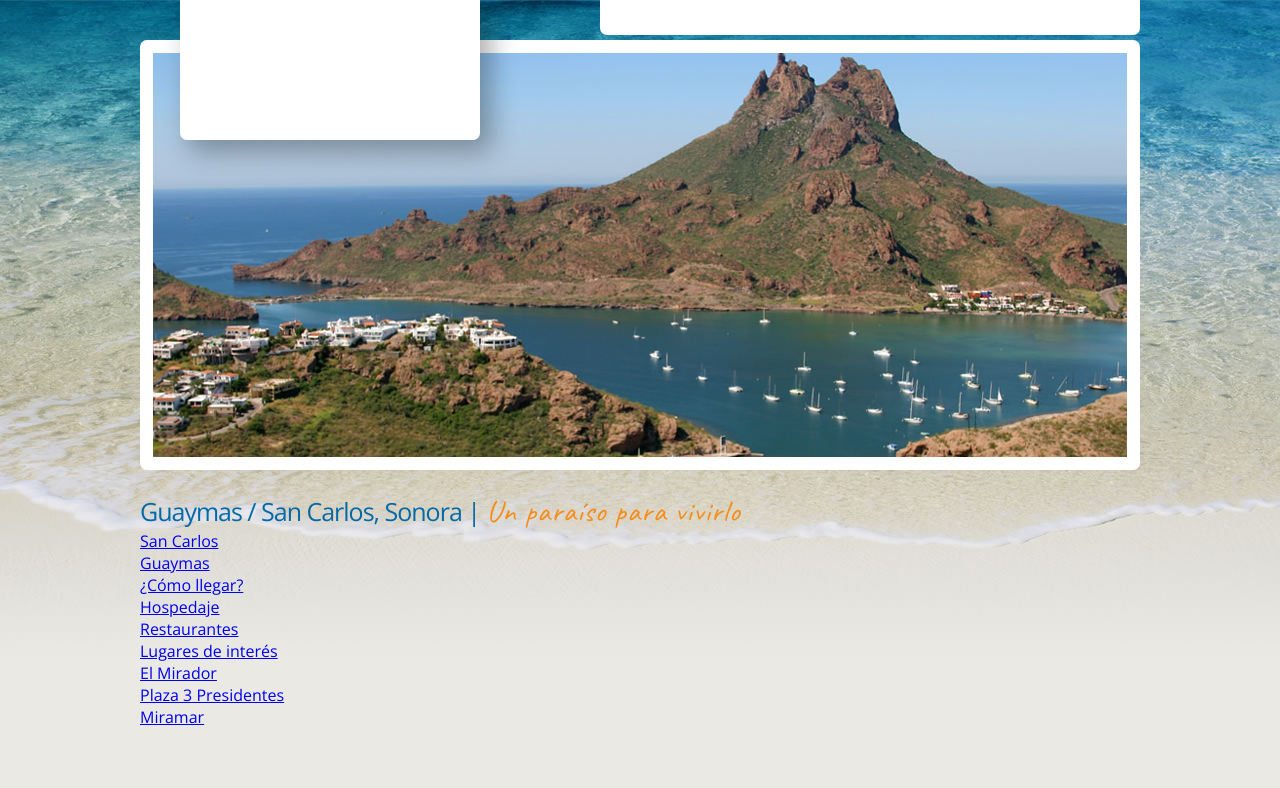
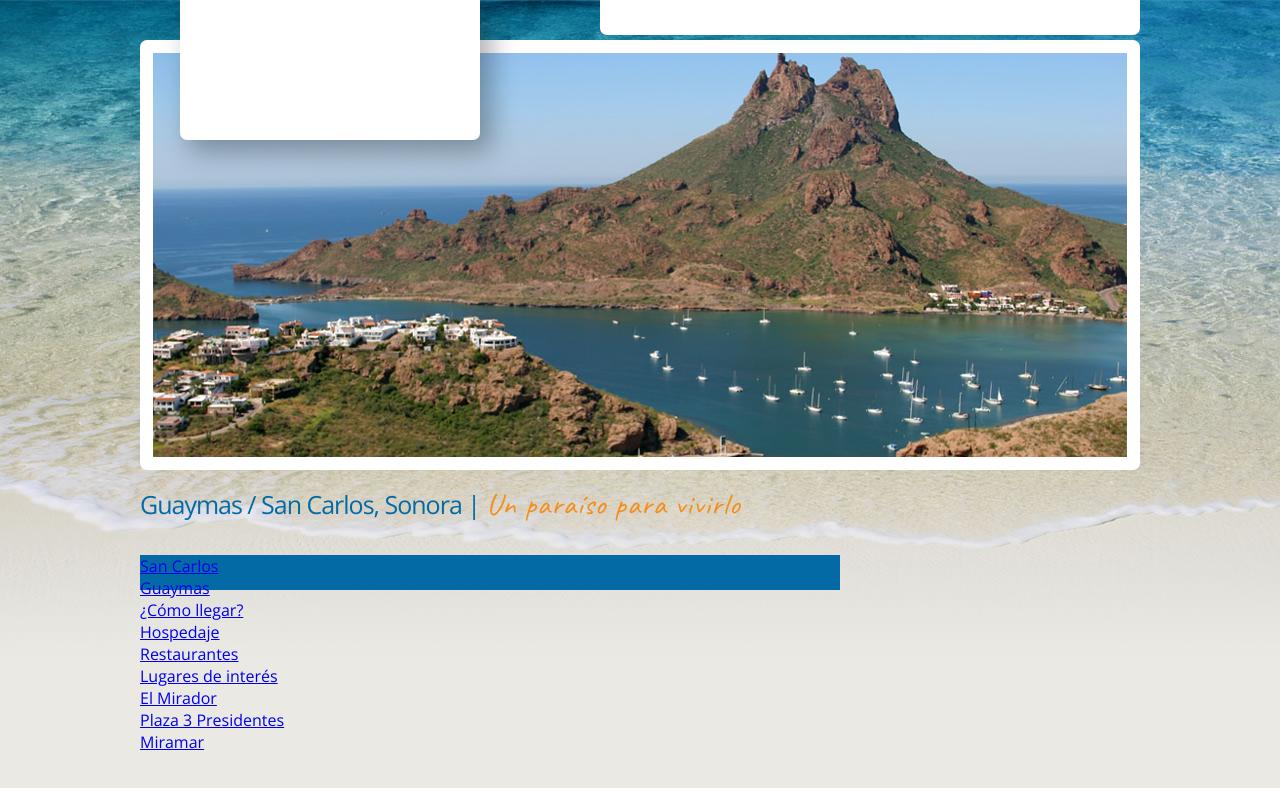
Before and after one commit to OscarF95/SanCarlos, a plain HTML site: page index.html in a window 1280 px wide. Drawn offline with nearby package versions, Linux system fonts and the light colour scheme.

Commit message:
Agregado el estilo para la barra de navegación #navMain

```diff
--- a/css/main.css
+++ b/css/main.css
@@ -10,6 +10,7 @@ body{
 #wrapperMain{
 	margin: 0 auto; /*Define márgenes de un elemento*/
 	width: 1000px;
+	position: relative;
 }
 
 #header{
@@ -51,8 +52,8 @@ body{
 
 #slogan{
 	position: absolute;
-	bottom: 0;
-	left: 0;
+	bottom: 7px;
+	left: 0px;
 	font-size: 25px;
 }
 
@@ -83,6 +84,15 @@ body{
 	float: right; /* Puede ser también left */
 }
 
+#navMain{
+	width: 700px;
+	height: 35px;
+	background-color: #036AA5;
+	position: absolute;
+	top: 555px;
+	left: 0px;
+}
+
 /*------ ESTILOS AUXILIARES -----*/
 
 .hidden{
```
